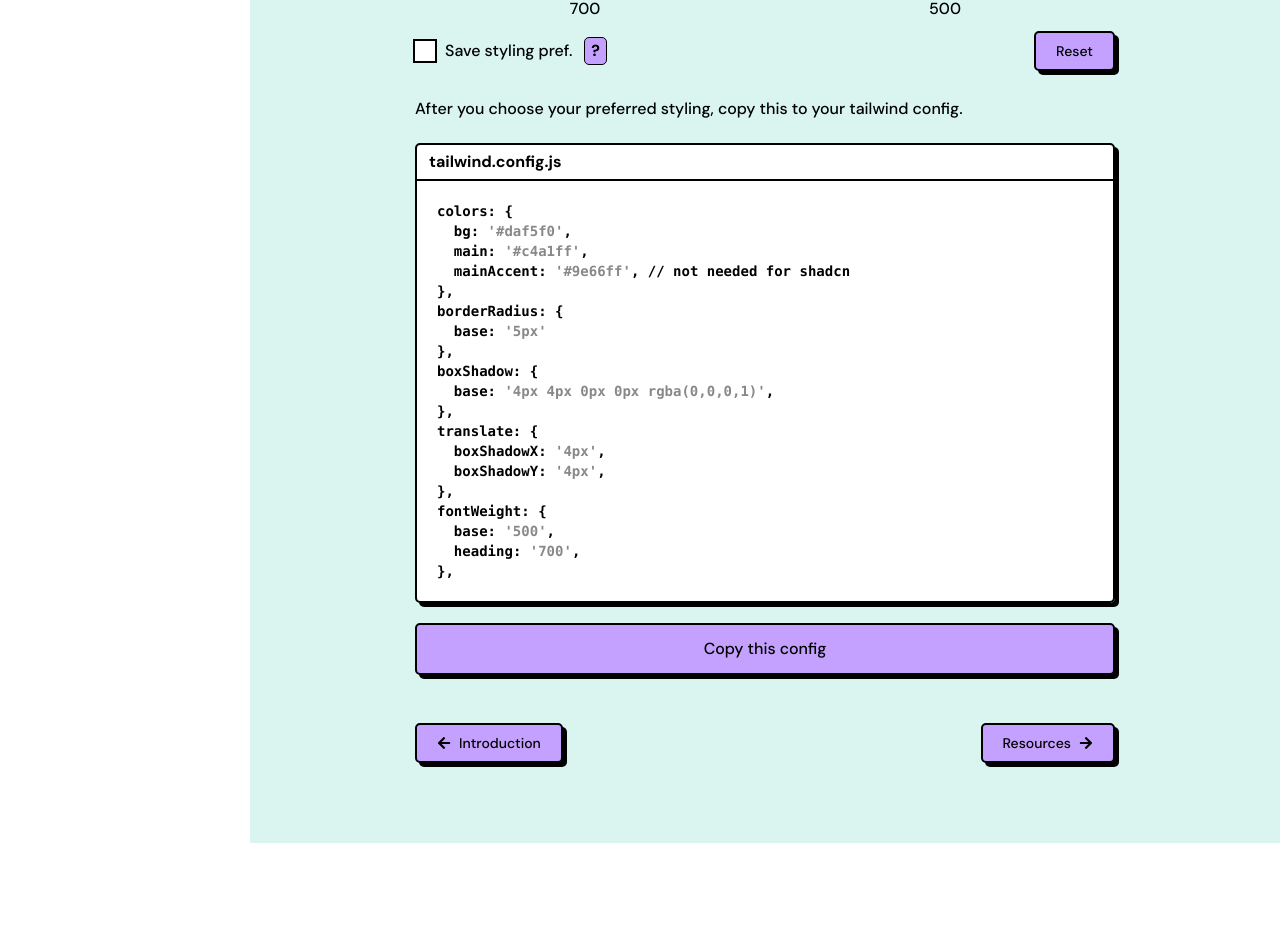
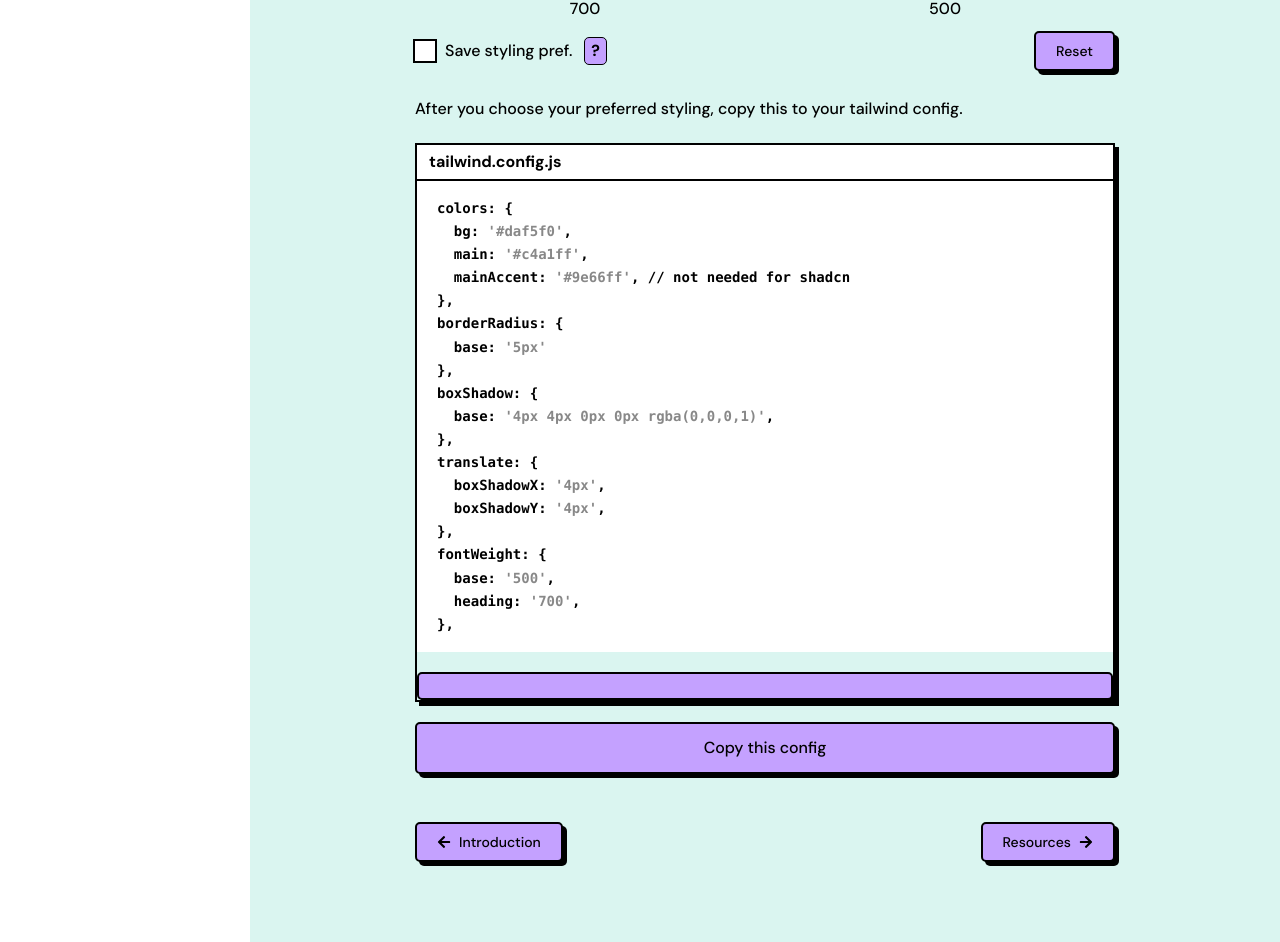
Before and after one commit to ekmas/neobrutalism-components, a Next.js app: page /docs/styling in a window 1280 px wide. Shown: the part 1033-1975 px from the top of the page. Before the commit the page ends 1876 px from the top, so only its background shows below. Built offline with nearby package versions, Linux system fonts and the light colour scheme.

Commit message:
added classname prop and CopyCode component

```diff
--- a/src/components/app/Code.tsx
+++ b/src/components/app/Code.tsx
@@ -1,36 +1,51 @@
+import { ClassValue } from 'clsx'
 import hljs from 'highlight.js/lib/core'
-import moonscript from 'highlight.js/lib/languages/moonscript'
 
 import 'highlight.js/styles/ascetic.css'
 
+import moonscript from 'highlight.js/lib/languages/moonscript'
+
+import { cn } from '@/lib/utils'
+
+import CopyCode from './CopyCode'
+
 hljs.registerLanguage('moonscript', moonscript)
-// there's no tsx, and typescript doesn't highlight markup so this is the workaround
 
 const Code = ({
   code,
   name,
   limitedHeight = true,
+  className,
 }: {
   code: string
-  name: string
+  name?: string
   limitedHeight?: boolean
+  className?: ClassValue
 }) => {
   const component = hljs.highlight(code, { language: 'moonscript' }).value
-
   return (
-    <div className="mt-5 rounded-base border-2 border-black shadow-base">
-      <div className="rounded-t-base font-heading border-b-2 border-black bg-white p-1 px-3">
+    <div
+      className={cn('mt-5 group border-2 border-black shadow-base', className)}
+    >
+      {name && (
+        <div className="font-heading border-b-2 h-9 border-black bg-white p-1 px-3">
           {name}
         </div>
+      )}
+      <div className="relative rounded-base">
         <pre>
           <code className="not-prose">
             <div
               style={{ height: limitedHeight ? '300px' : 'unset' }}
-            className="code w-max-[700px] scrollbar overflow-x-auto font-bold rounded-b-base bg-white p-5 text-sm m1000:w-full m750:h-[180px] m400:text-xs"
+              className={
+                'code w-max-[700px] code overflow-x-auto font-bold bg-white p-4 px-5 leading-[1.65] text-sm m1000:w-full m750:h-[180px] m400:text-xs'
+              }
               dangerouslySetInnerHTML={{ __html: component }}
             />
           </code>
         </pre>
+        <CopyCode code={component} />
+      </div>
     </div>
   )
 }
```
Lines whose indentation alone changed are shown as unchanged.
